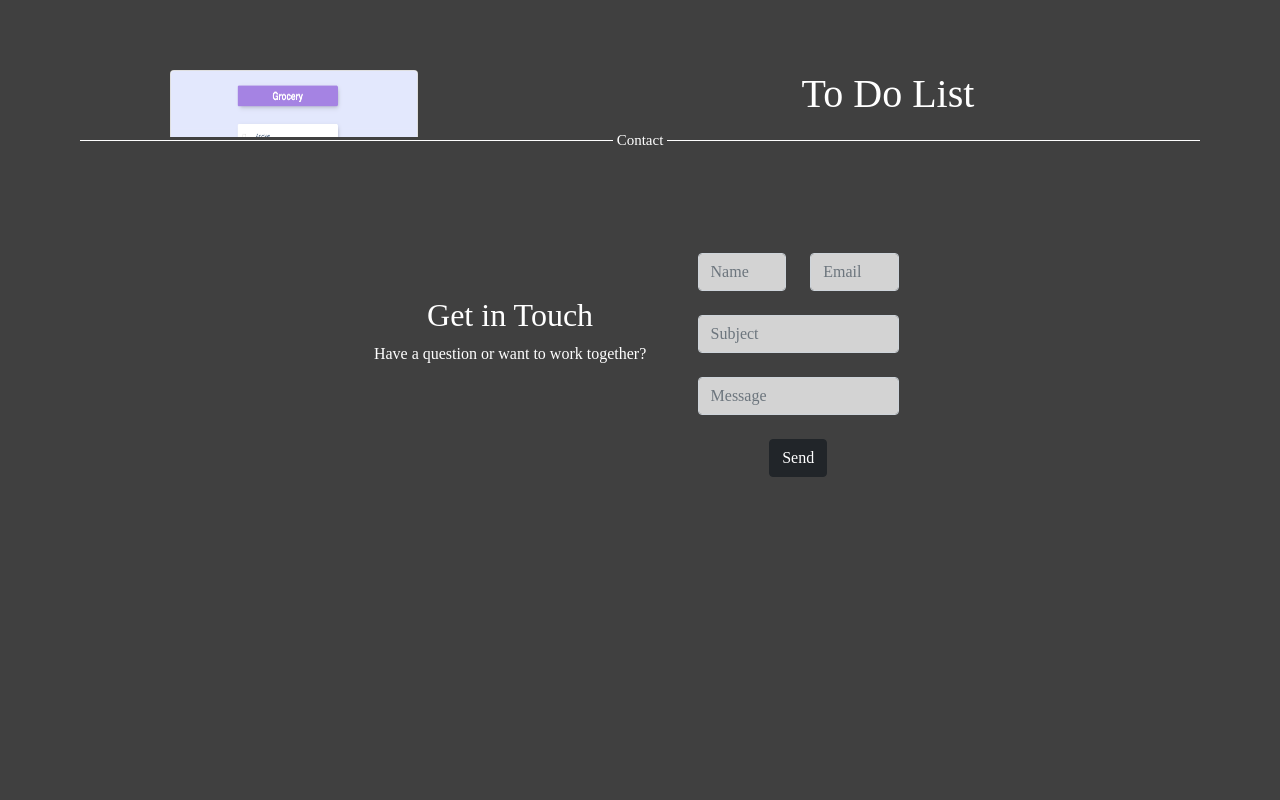
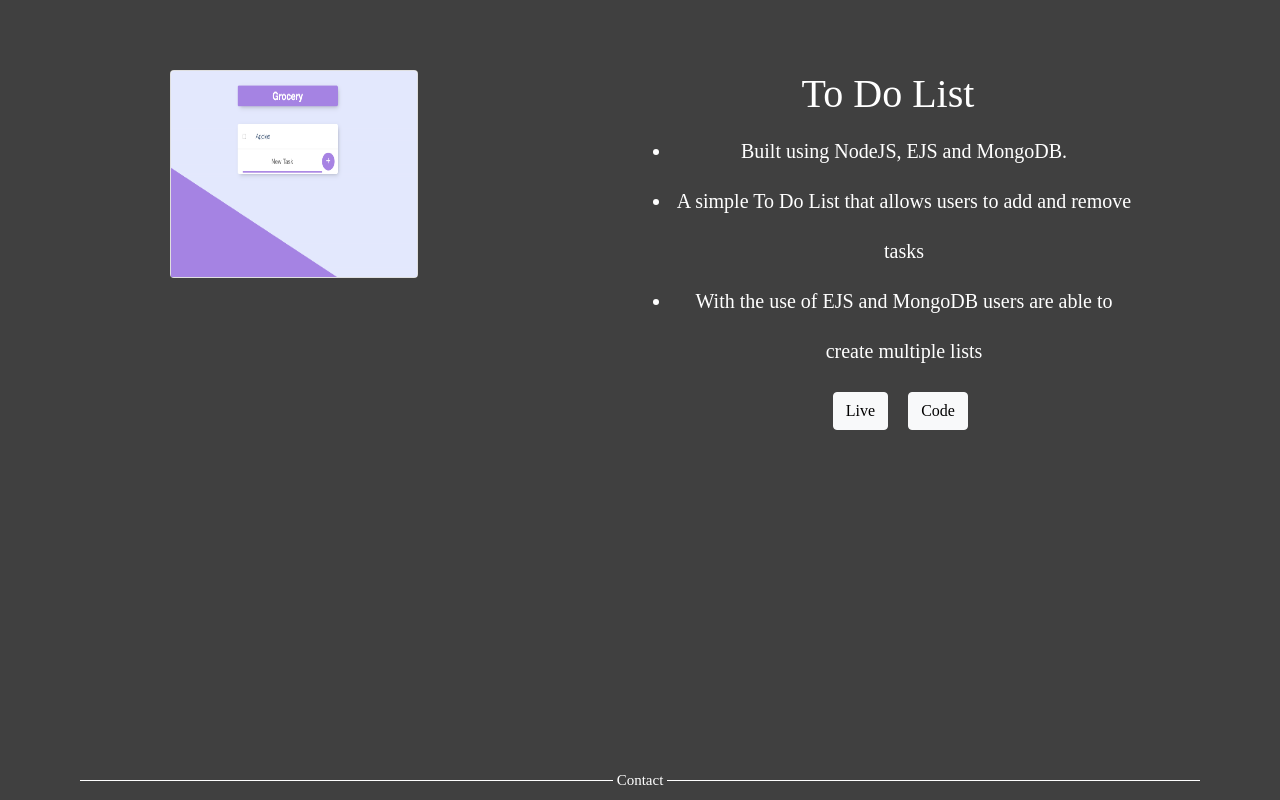
Before and after one commit to RicciDylanAndrada/RicciDAndrada, a Gatsby site: page / in a window 1280 px wide. Shown: the part 3180-3980 px from the top of the page. Built offline with nearby package versions, Linux system fonts and the light colour scheme; Gatsby itself is replaced by a stand-in of ours.

```diff
--- a/src/styles/index.css
+++ b/src/styles/index.css
@@ -184,7 +184,7 @@
 }
 #footer{
     background-color:#404040;
-    top:80%;
+    top:180%;
     height: 80%;
 
     position: relative;
```
